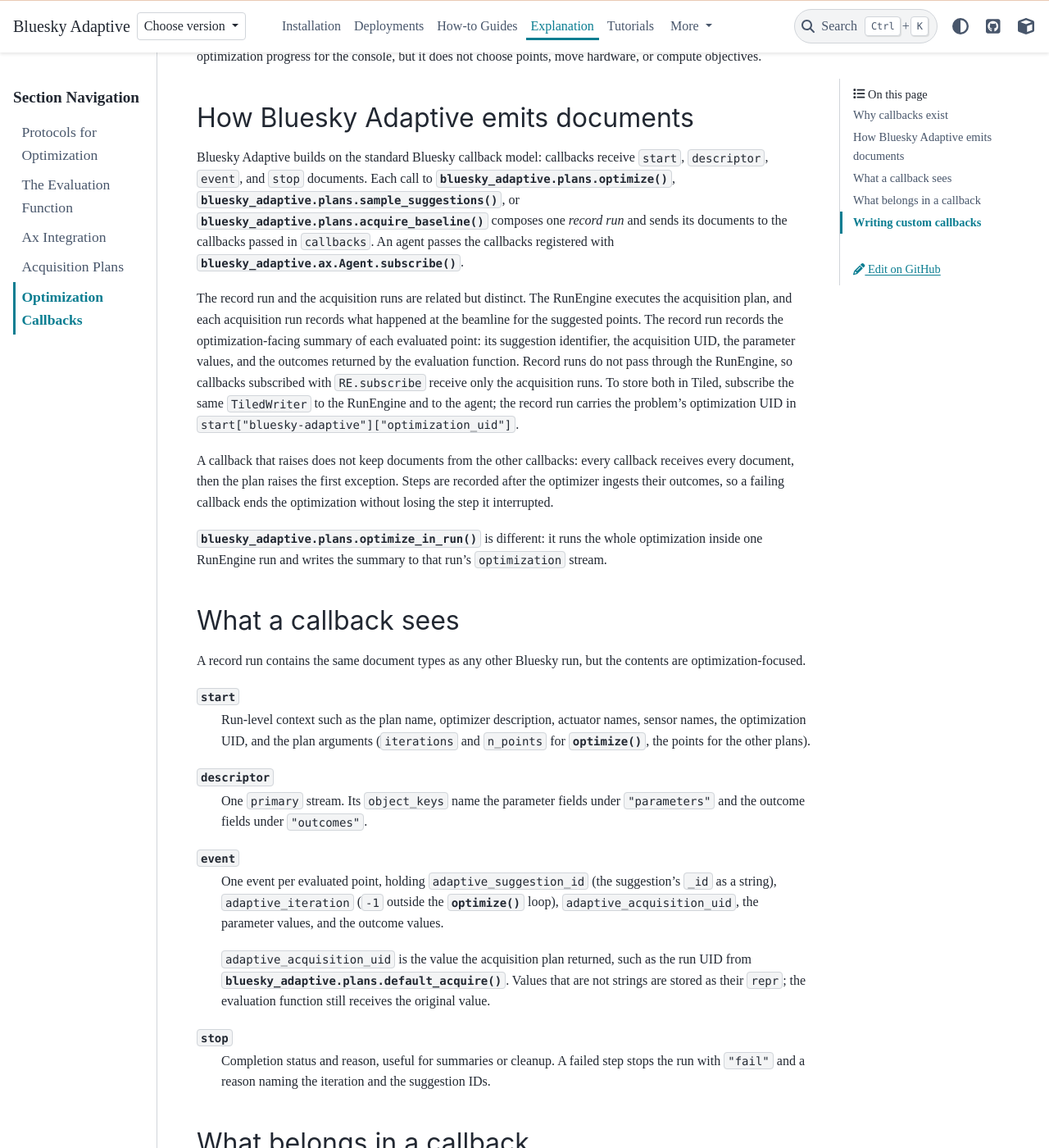
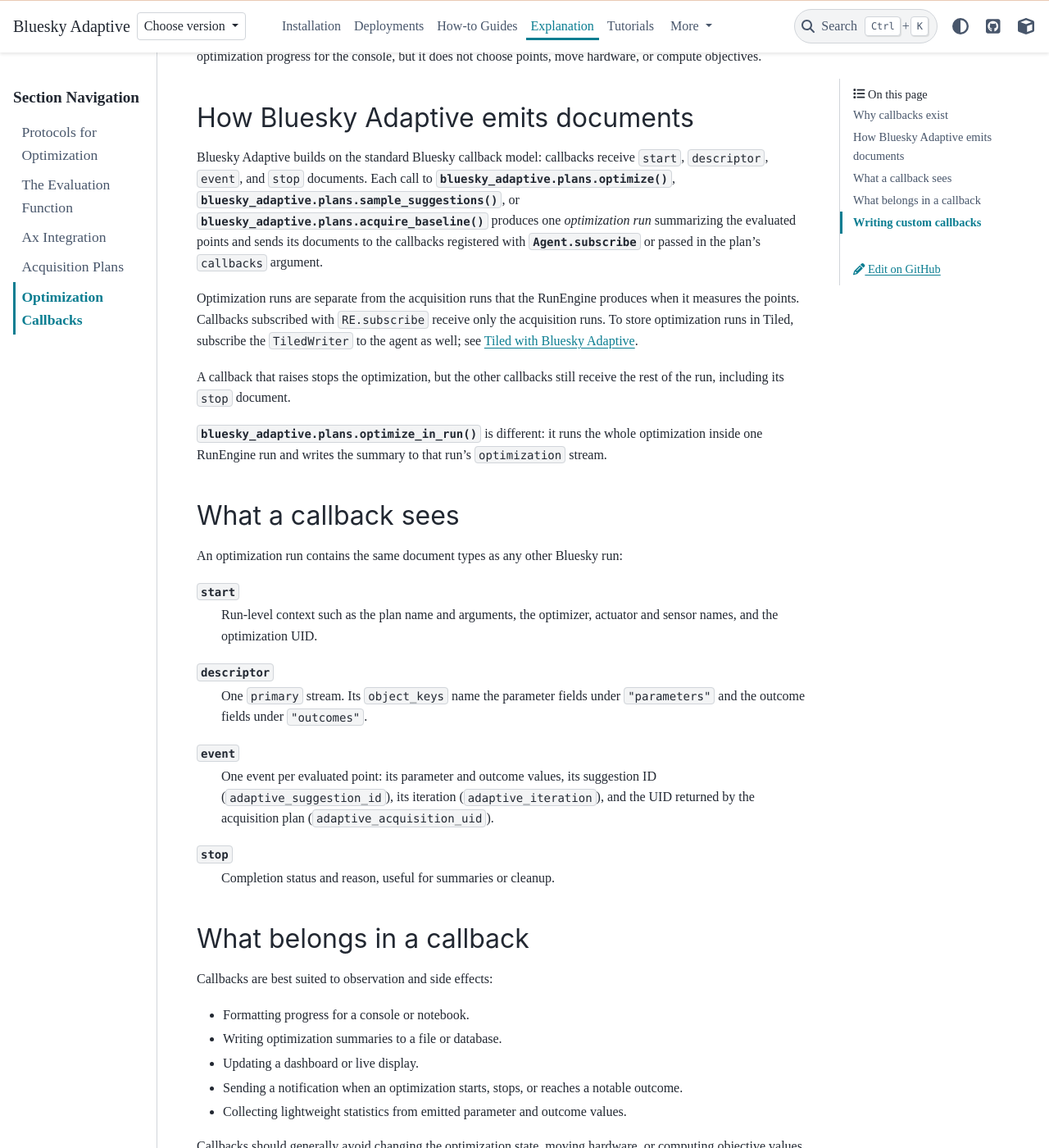
Before and after one commit to bluesky/bluesky-adaptive, a Sphinx documentation site: the page built from docs/source/explanations/callbacks.rst, in a window 1280 px wide and 1400 px high, scrolled down 474 px. Shown: the whole window at 82% size. Built offline with Sphinx 7.4.7 and the PyData theme 0.15.4, drawn with Linux system fonts in a browser that asks for light colours; a script that is not in the unit is left out; the version number could not be read and is left out; comment, search, counter and statistics services are not loaded.

Commit message:
Rework docs; Make sure optimization run naming is consistent

```diff
--- a/docs/source/explanations/callbacks.rst
+++ b/docs/source/explanations/callbacks.rst
@@ -25,22 +25,18 @@ How Bluesky Adaptive emits documents
 Bluesky Adaptive builds on the standard Bluesky callback model: callbacks receive
 ``start``, ``descriptor``, ``event``, and ``stop`` documents. Each call to
 :func:`bluesky_adaptive.plans.optimize`, :func:`bluesky_adaptive.plans.sample_suggestions`, or
-:func:`bluesky_adaptive.plans.acquire_baseline` composes one *record run* and sends its documents to
-the callbacks passed in ``callbacks``. An agent passes the callbacks registered with
-:meth:`bluesky_adaptive.ax.Agent.subscribe`.
+:func:`bluesky_adaptive.plans.acquire_baseline` produces one *optimization run* summarizing the
+evaluated points and sends its documents to the callbacks registered with
+:meth:`Agent.subscribe <bluesky_adaptive.ax.Agent.subscribe>` or passed in the plan's
+``callbacks`` argument.
 
-The record run and the acquisition runs are related but distinct. The RunEngine executes the
-acquisition plan, and each acquisition run records what happened at the beamline for the suggested
-points. The record run records the optimization-facing summary of each evaluated point: its
-suggestion identifier, the acquisition UID, the parameter values, and the outcomes returned by the
-evaluation function. Record runs do not pass through the RunEngine, so callbacks subscribed with
-``RE.subscribe`` receive only the acquisition runs. To store both in Tiled, subscribe the same
-``TiledWriter`` to the RunEngine and to the agent; the record run carries the problem's optimization
-UID in ``start["bluesky-adaptive"]["optimization_uid"]``.
+Optimization runs are separate from the acquisition runs that the RunEngine produces when it
+measures the points. Callbacks subscribed with ``RE.subscribe`` receive only the acquisition runs.
+To store optimization runs in Tiled, subscribe the ``TiledWriter`` to the agent as well; see
+:doc:`/how-to-guides/use-tiled`.
 
-A callback that raises does not keep documents from the other callbacks: every callback receives every
-document, then the plan raises the first exception. Steps are recorded after the optimizer ingests
-their outcomes, so a failing callback ends the optimization without losing the step it interrupted.
+A callback that raises stops the optimization, but the other callbacks still receive the rest of
+the run, including its ``stop`` document.
 
 :func:`bluesky_adaptive.plans.optimize_in_run` is different: it runs the whole optimization inside
 one RunEngine run and writes the summary to that run's ``optimization`` stream.
@@ -48,30 +44,23 @@ one RunEngine run and writes the summary to that run's ``optimization`` stream.
 What a callback sees
 --------------------
 
-A record run contains the same document types as any other Bluesky run, but the contents are
-optimization-focused.
+An optimization run contains the same document types as any other Bluesky run:
 
 ``start``
-    Run-level context such as the plan name, optimizer description, actuator names, sensor
-    names, the optimization UID, and the plan arguments (``iterations`` and ``n_points`` for
-    :func:`~bluesky_adaptive.plans.optimize`, the points for the other plans).
+    Run-level context such as the plan name and arguments, the optimizer, actuator and sensor
+    names, and the optimization UID.
 
 ``descriptor``
     One ``primary`` stream. Its ``object_keys`` name the parameter fields under ``"parameters"``
     and the outcome fields under ``"outcomes"``.
 
 ``event``
-    One event per evaluated point, holding ``adaptive_suggestion_id`` (the suggestion's ``_id`` as
-    a string), ``adaptive_iteration`` (``-1`` outside the :func:`~bluesky_adaptive.plans.optimize`
-    loop), ``adaptive_acquisition_uid``, the parameter values, and the outcome values.
-
-    ``adaptive_acquisition_uid`` is the value the acquisition plan returned, such as the run UID from
-    :func:`bluesky_adaptive.plans.default_acquire`. Values that are not strings are stored as their
-    ``repr``; the evaluation function still receives the original value.
+    One event per evaluated point: its parameter and outcome values, its suggestion ID
+    (``adaptive_suggestion_id``), its iteration (``adaptive_iteration``), and the UID returned by
+    the acquisition plan (``adaptive_acquisition_uid``).
 
 ``stop``
-    Completion status and reason, useful for summaries or cleanup. A failed step stops the run
-    with ``"fail"`` and a reason naming the iteration and the suggestion IDs.
+    Completion status and reason, useful for summaries or cleanup.
 
 What belongs in a callback
 --------------------------
--- a/docs/source/how-to-guides/use-tiled.rst
+++ b/docs/source/how-to-guides/use-tiled.rst
@@ -160,7 +160,7 @@ Configure an agent
         objectives=[objective],
         evaluation_function=TiledEvaluation(tiled_client=tiled_client),
     )
-    # Store the agent's record runs in Tiled too
+    # Store the agent's optimization runs in Tiled too
     agent.subscribe(tiled_writer)
     RE(agent.optimize())
 
```
Also changed, not shown: docs/source/release-history.rst (+12 -13 lines), docs/source/tutorials/gradient-optimization.md (+1 -1 lines), 8 other files.
